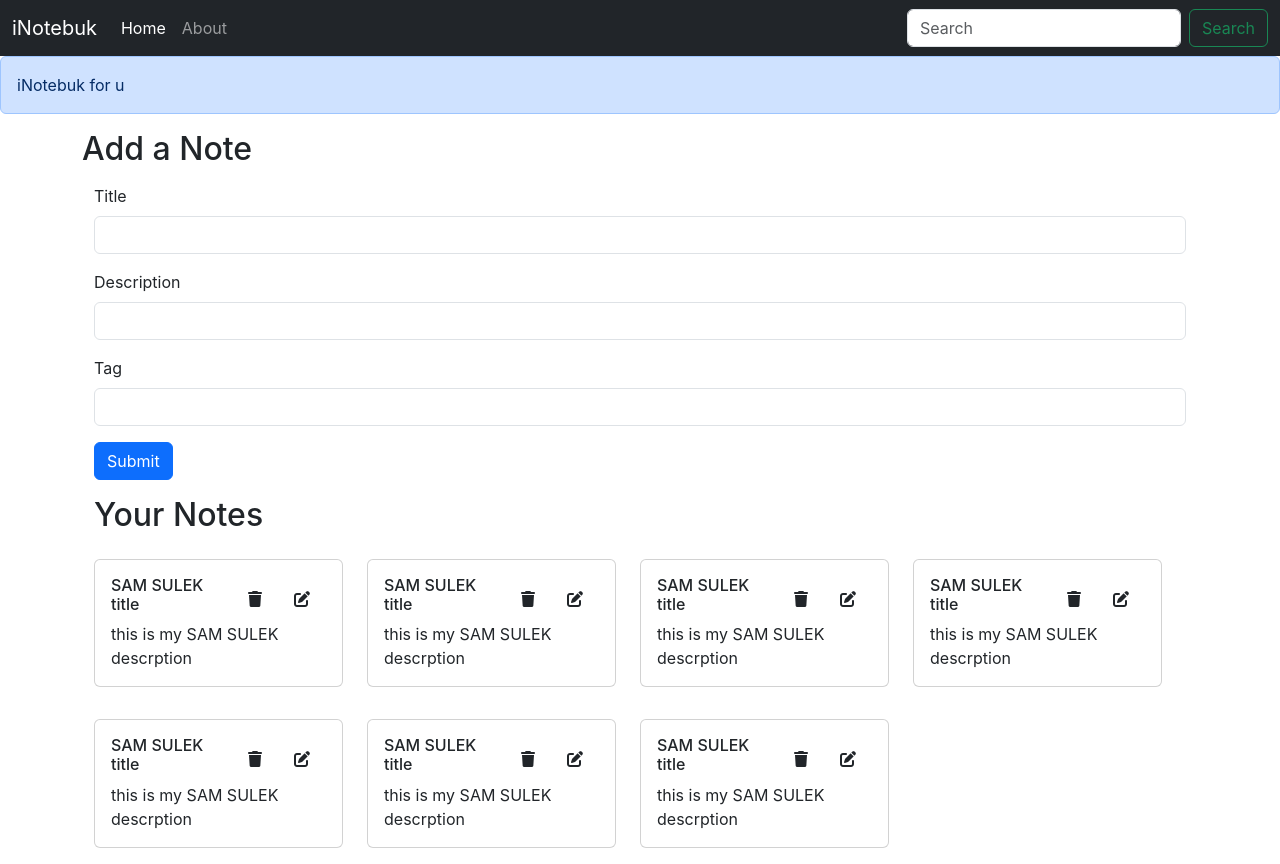
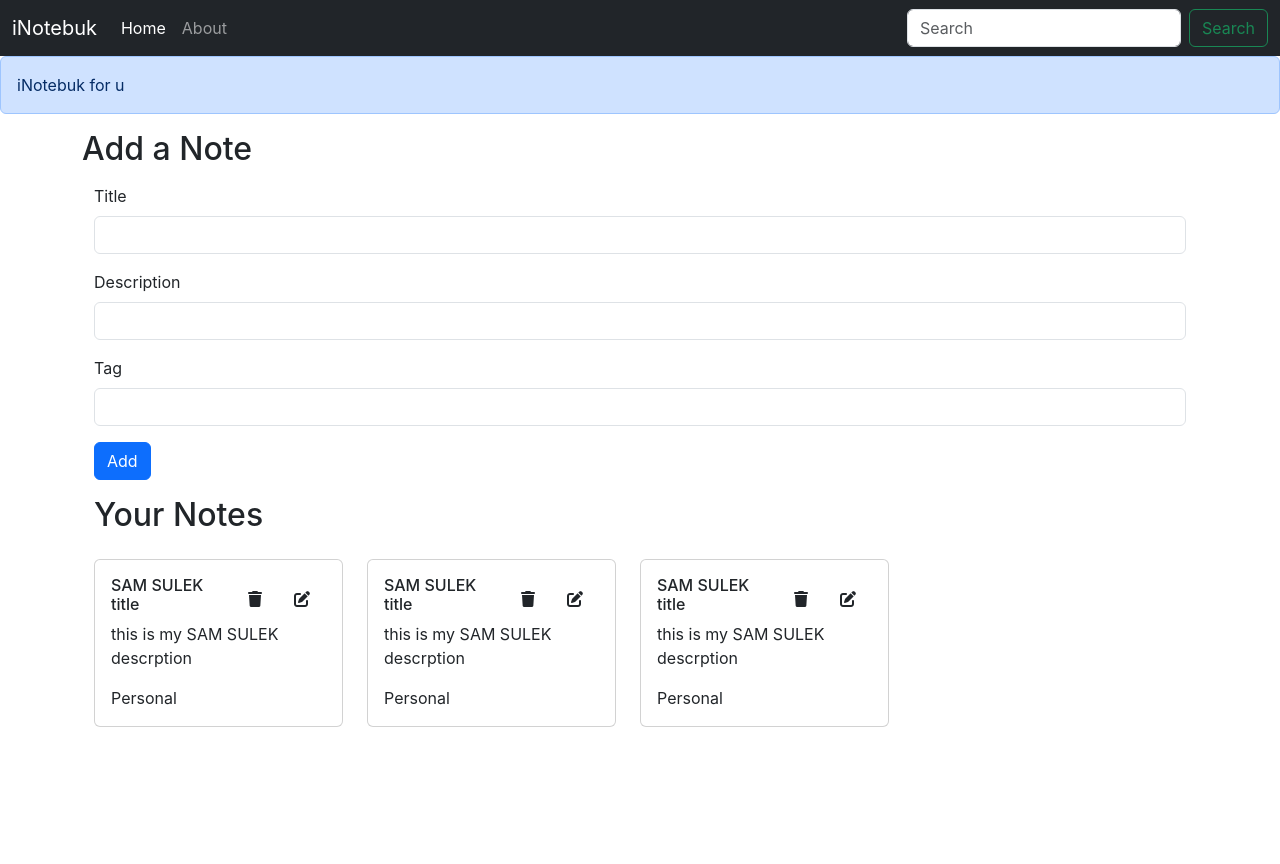
Before and after one commit to Ankit560-sys/inotbuk, a React (Create React App) app: page / in a window 1280 px wide. After the commit the page ends 800 px from the top, so only its background shows below. Built offline with nearby package versions, Linux system fonts and the light colour scheme.

Commit message:
Added addnote and delete note function in frontend

```diff
--- /dev/null
+++ b/src/components/AddNote.js
@@ -0,0 +1,81 @@
+import React,{useContext, useState} from "react";
+import noteContext from '../context/notes/noteContext';
+
+const AddNote = () => {
+
+
+    const context = useContext(noteContext);
+
+    const { addNote} = context ;
+
+    const [note, setnote] = useState({title:" " , description :" "  , tag:" "});
+
+
+    const onChange=(e)=>{
+
+
+        setnote({...note ,  [e.target.name]: e.target.value}) ;
+
+
+    }
+
+
+     const handleClick = (e) =>{
+        e.preventDefault();
+
+        addNote(note.title , note.description , note.tag);
+
+
+     }
+
+  return (
+    <div>
+
+      <h2>Add a Note</h2>
+      <div className="container my-3">
+        <form>
+          <div className="mb-3">
+            <label htmlFor="title" className="form-label">
+              Title
+            </label>
+            <input
+              type="text"
+              className="form-control"
+              id="title"
+              name="title"
+              aria-describedby="emailHelp"onChange={onChange}
+            />
+          </div>
+          <div className="mb-3">
+            <label htmlFor="description" className="form-label">
+              Description
+            </label>
+            <input
+              type="text"
+              className="form-control"
+              id="description" name="description" onChange={onChange}
+            />
+          </div>
+          <div className="mb-3">
+            <label htmlFor="tag" className="form-label" >
+              Tag
+            </label>
+            <input
+              type="text"
+              className="form-control"
+              id="tag"
+              name="tag"
+              onChange={onChange}
+            />
+          </div>
+
+          <button type="submit" className="btn btn-primary" onClick={handleClick}>
+            Add
+          </button>
+        </form>
+      </div>
+    </div>
+  );
+};
+
+export default AddNote;
--- a/src/components/Home.js
+++ b/src/components/Home.js
@@ -1,6 +1,7 @@
 import React from "react";
 
 import Notes from "./Notes";
+
 
 
 const Home = () => {
@@ -15,50 +16,6 @@ const Home = () => {
     <div>
 
 
-      <h2>Add a Note</h2>
-
-      <div className="container my-3">
-
-      <form>
-        <div className="mb-3">
-          <label htmlFor="exampleInputEmail1" className="form-label">
-           Title
-          </label>
-          <input
-            type="email"
-            className="form-control"
-            id="exampleInputEmail1"
-            aria-describedby="emailHelp"
-          />
-
-        </div>
-        <div className="mb-3">
-          <label htmlFor="exampleInputPassword1" className="form-label">
-            Description
-          </label>
-          <input
-            type="password"
-            className="form-control"
-            id="exampleInputPassword1"
-          />
-        </div>
-        <div className="mb-3">
-          <label htmlFor="exampleInputPassword1" className="form-label">
-            Tag
-          </label>
-          <input
-            type="password"
-            className="form-control"
-            id="exampleInputPassword1"
-          />
-        </div>
-
-        <button type="submit" className="btn btn-primary">
-          Submit
-        </button>
-      </form>
-
-      </div>
 
 
       {/* Notes Component from components */}
--- a/src/components/Noteitem.js
+++ b/src/components/Noteitem.js
@@ -1,7 +1,16 @@
-import React from "react";
+import React ,{useContext} from "react";
+import noteContext from '../context/notes/noteContext';
 
 const Noteitem = (props) => {
-  const { note } = props;
+    const context = useContext(noteContext);
+    const { deleteNote} = context ;
+    const { note } = props;
+
+
+
+
+
+
 
   return (
     <div className="col-md-3 ">
@@ -10,13 +19,16 @@ const Noteitem = (props) => {
           <div className="d-flex align-items-center">
             <h6 className="card-title">{note.title}</h6>
 
-            <i className="fa-solid fa-trash  mx-3"></i>
+            <i className="fa-solid fa-trash  mx-3" onClick={()=>{deleteNote(note._id)}}></i>
 
             <i className="fa-solid fa-pen-to-square  mx-3"></i>
           </div>
 
           <p className="card-text">
             {note.description}
+          </p>
+          <p className="card-text">
+            {note.tag}
           </p>
         </div>
       </div>
--- a/src/components/Notes.js
+++ b/src/components/Notes.js
@@ -1,20 +1,22 @@
 import React, {useContext} from 'react';
 import noteContext from '../context/notes/noteContext';
 import Noteitem from './Noteitem';
+import AddNote from "./AddNote";
 
 const Notes = () => {
 
     const context = useContext(noteContext);
 
-    const {notes , setNotes} = context ;
+    const {notes } = context ;
 
 
 
 
   return (
 
-
-    <div className="container row">
+    <>
+        <AddNote/>
+      <div className="container row">
 
       <h2>Your Notes</h2>
 
@@ -24,7 +26,7 @@ const Notes = () => {
         )}
 
      </div>
-
+     </>
   )
 }
 
--- a/src/context/notes/Notestate.js
+++ b/src/context/notes/Notestate.js
@@ -3,42 +3,10 @@ import { useState } from "react";
 
 const NoteState = (props) => {
   const notesInitial = [
-    {
-      _id: "65e4070a591747798f32648c6",
-      user: "65e1e6739aa943428cb63d69",
-      title: "SAM SULEK title",
-      description: "this is my SAM SULEK descrption",
-      tag: "Personal",
-      timestamp: "2024-03-03T05:13:46.840Z",
-      __v: 0,
-    },
-    {
-      _id: "65e4070b59174798f372648c8",
-      user: "65e1e6739aa943428cb63d69",
-      title: "SAM SULEK title",
-      description: "this is my SAM SULEK descrption",
-      tag: "Personal",
-      timestamp: "2024-03-03T05:13:47.908Z",
-      __v: 0,
-    },
-    {
-      _id: "65e4070c59174798f326248ca",
-      user: "65e1e6739aa943428cb63d69",
-      title: "SAM SULEK title",
-      description: "this is my SAM SULEK descrption",
-      tag: "Personal",
-      timestamp: "2024-03-03T05:13:48.802Z",
-      __v: 0,
-    },
-    {
-      _id: "65e4070d59174798f232648cc",
-      user: "65e1e6739aa943428cb63d69",
-      title: "SAM SULEK title",
-      description: "this is my SAM SULEK descrption",
-      tag: "Personal",
-      timestamp: "2024-03-03T05:13:49.504Z",
-      __v: 0,
-    },
+
+
+
+
     {
       _id: "65e4070d59174798f326563d69",
       title: "SAM SULEK title",
@@ -67,11 +35,48 @@ const NoteState = (props) => {
     },
   ];
 
-    const [notes, setNotes] = useState(notesInitial);
+  const [notes, setNotes] = useState(notesInitial);
 
+  //Add a note
+
+  const addNote = (title, description, tag) => {
+   const  note = {
+      id: "65e4070d59174798f322648cdfczcdd",
+      user: "65e1e6739aa943428cb63d69",
+      title: title,
+      description: description,
+      tag: tag,
+      timestamp: "2024-03-03T05:13:49.504Z",
+      __v: 0,
+    };
+
+    setNotes(notes.concat(note));
+  };
+
+  //Delete a note
+
+  const deleteNote = (id) => {
+
+    //for checking the id is taken by this function
+
+    console.log("Deleting the  note id " + id);
+
+    const newNotes = notes.filter((note)=>{
+        return  note._id !== id
+    })
+
+     setNotes(newNotes);
+  };
+
+  //Edit a note
+
+  const editNote = () => {};
 
   return (
-  <NoteContext.Provider value={{notes,setNotes}}>{props.children}</NoteContext.Provider>)
+    <NoteContext.Provider value={{ notes, addNote, deleteNote ,editNote }}>
+      {props.children}
+    </NoteContext.Provider>
+  );
 };
 
 export default NoteState;
--- a/src/index.css
+++ b/src/index.css
@@ -11,3 +11,7 @@ code {
   font-family: source-code-pro, Menlo, Monaco, Consolas, 'Courier New',
     monospace;
 }
+
+i{
+  cursor: pointer ;
+}
```
